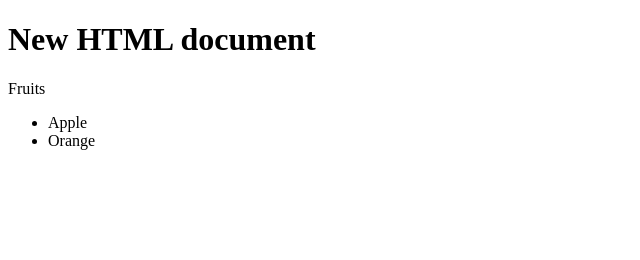
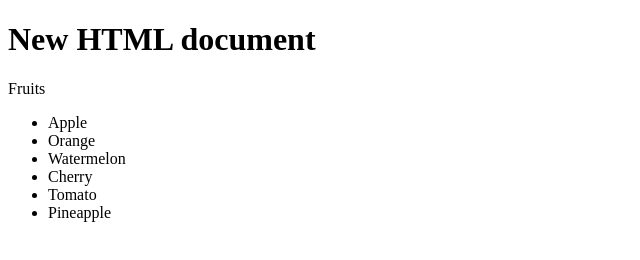
Before and after one commit to ZPieper/decGitPrac, a plain HTML site: page index.html in a window 1280 px wide. Shown: the whole page, without its empty margins (0-640 px from the left). Drawn offline with Linux system fonts and the light colour scheme.

Commit message:
added some more fruits

```diff
--- a/index.html
+++ b/index.html
@@ -11,6 +11,10 @@
     <ul>
         <li>Apple</li>
         <li>Orange</li>
+        <li>Watermelon</li>
+        <li>Cherry</li>
+        <li>Tomato</li>
+        <li>Pineapple</li>
     </ul>
 </body>
 </html>
```
